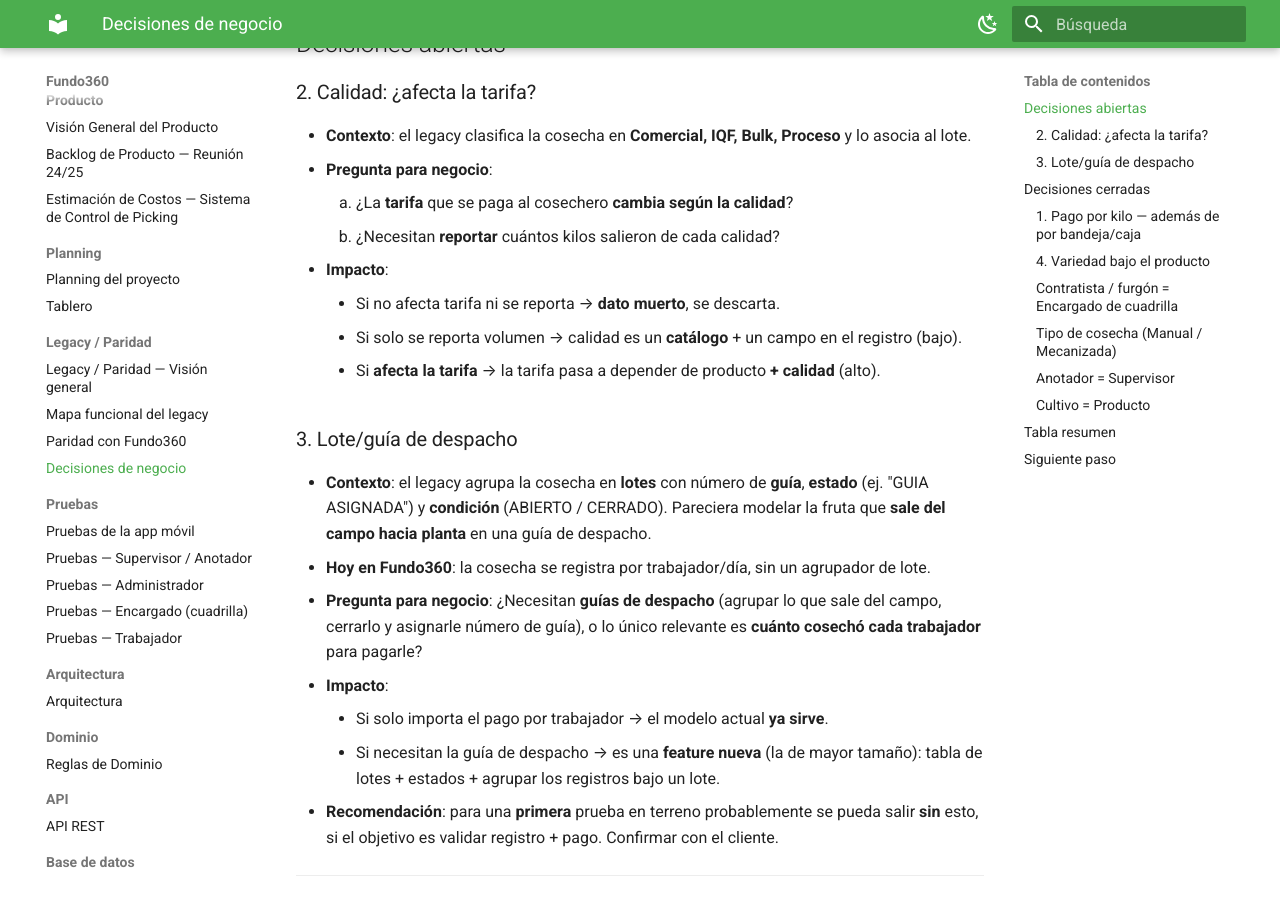
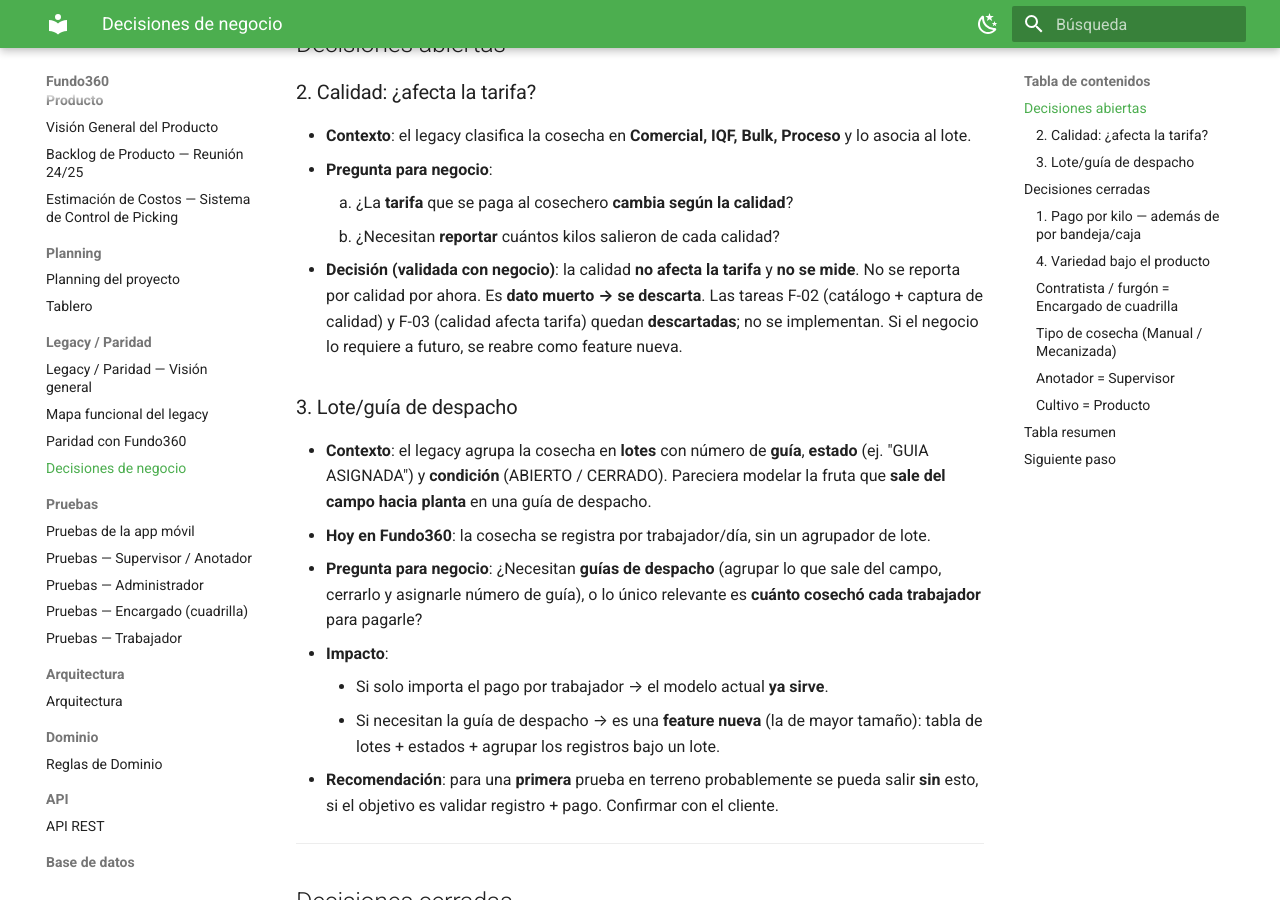
Before and after one commit to jlcornejo/control-picking, an MkDocs documentation site: the page built from docs/legacy/decisiones-negocio.md, in a window 1280 px wide and 900 px high, scrolled down 338 px. Built offline with MkDocs 1.6.1 and Material for MkDocs 9.7.7, drawn with Linux system fonts in a browser that asks for light colours; some of the changed text lies outside the part shown.

Commit message:
docs: cerrar decisión de calidad (descartada, no se mide) y marcar F-04 implementada
Negocio validó que la calidad no afecta la tarifa ni se mide. F-02 y F-03
quedan descartadas; se retiran del tablero. Decisión 3 (guía de despacho)
marcada como implementada (F-04).

```diff
--- a/docs/legacy/decisiones-negocio.md
+++ b/docs/legacy/decisiones-negocio.md
@@ -18,10 +18,10 @@
 - **Pregunta para negocio**:
     1. ¿La **tarifa** que se paga al cosechero **cambia según la calidad**?
     2. ¿Necesitan **reportar** cuántos kilos salieron de cada calidad?
-- **Impacto**:
-    - Si no afecta tarifa ni se reporta → **dato muerto**, se descarta.
-    - Si solo se reporta volumen → calidad es un **catálogo** + un campo en el registro (bajo).
-    - Si **afecta la tarifa** → la tarifa pasa a depender de producto **+ calidad** (alto).
+- **Decisión (validada con negocio)**: la calidad **no afecta la tarifa** y **no se mide**.
+  No se reporta por calidad por ahora. Es **dato muerto → se descarta**. Las tareas F-02
+  (catálogo + captura de calidad) y F-03 (calidad afecta tarifa) quedan **descartadas**; no
+  se implementan. Si el negocio lo requiere a futuro, se reabre como feature nueva.
 
 ### 3. Lote/guía de despacho
 
@@ -98,8 +98,8 @@
 | # | Decisión | Estado | Impacto si va |
 |---|----------|:------:|---------------|
 | 1 | Pago por kilo (coexiste con caja) | ✅ Cerrada (implementada) | Alto — definió el modelo |
-| 2 | Calidad afecta tarifa | 🟡 Abierta | Alto si afecta tarifa |
-| 3 | Lote/guía de despacho | 🟡 Abierta | Muy alto si va |
+| 2 | Calidad afecta tarifa | ✅ Cerrada (descartada) | No se mide ni afecta tarifa — dato muerto |
+| 3 | Lote/guía de despacho | ✅ Cerrada (implementada) | F-04: guía por paño y cierre de campo + recepción vs despacho |
 | 4 | Variedad bajo el producto | ✅ Cerrada (implementada) | Variedad + tarifa por variedad |
 | — | Contratista = cuadrilla | ✅ Cerrada | — |
 | — | Tipo cosecha | ✅ Cerrada (descartada) | — |
```
Also changed, not shown: docs/planning/tablero.md (+0 -2 lines).
